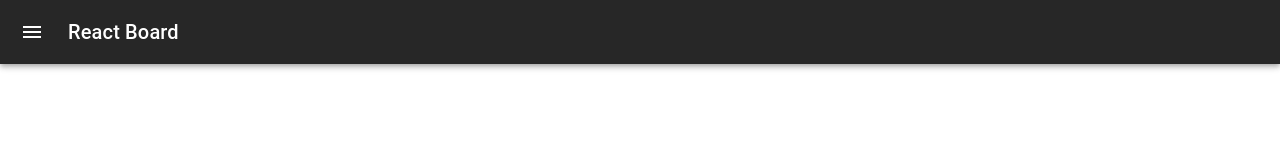
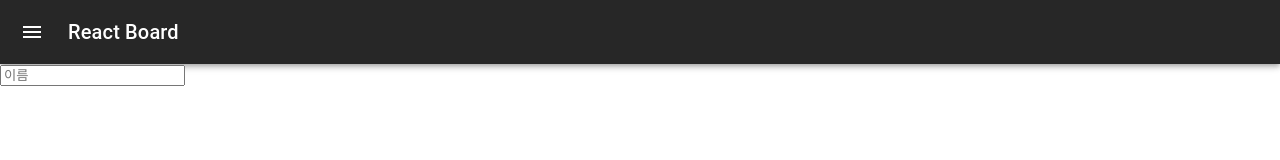
Before and after one commit to SOHEELEE408/reactboard, a React (Create React App) app in the folder src/main/frontend/: page /inputTest in a window 1280 px wide. Before the commit this address had no page. Shown: the top 160 px of the page. Built offline with nearby package versions, Linux system fonts and the light colour scheme.

Commit message:
데이터 바인딩 관련 예제 페이지 추가

```diff
--- a/src/main/frontend/src/App.js
+++ b/src/main/frontend/src/App.js
@@ -4,6 +4,7 @@ import { BrowserRouter, Routes, Route} from 'react-router-dom';
 import DataTable from "./components/Posts";
 import PostsReg from "./components/PostsReg";
 import PostsDetail from "./components/PostsDetail";
+import InputTest from "./components/InputTest";
 
 
 class App extends Component{
@@ -12,6 +13,7 @@ class App extends Component{
         <BrowserRouter>
             <EnableColorOnDarkAppBar/>
             <Routes>
+                <Route path="/inputTest" element={<InputTest />}></Route>
                 <Route path="/" element={<DataTable />}></Route>
                 <Route path="/create" element={<PostsReg />}></Route>
                 <Route path="/detail/:id" element={<PostsDetail />}></Route>
--- a/src/main/frontend/src/components/InputTest.js
+++ b/src/main/frontend/src/components/InputTest.js
@@ -0,0 +1,26 @@
+import React, {Component} from "react";
+
+class InputTest extends Component{
+    state = {
+        name: ''
+    }
+    handleChange = (e) => {
+        this.setState({
+            name: e.target.value
+        })
+    }
+    render() {
+        return (
+            <form>
+                <input
+                    placeholder="이름"
+                    value={this.state.name}
+                    onChange={this.handleChange}
+                />
+                <div>{this.state.name}</div>
+            </form>
+        );
+    }
+}
+
+export default InputTest;
```
